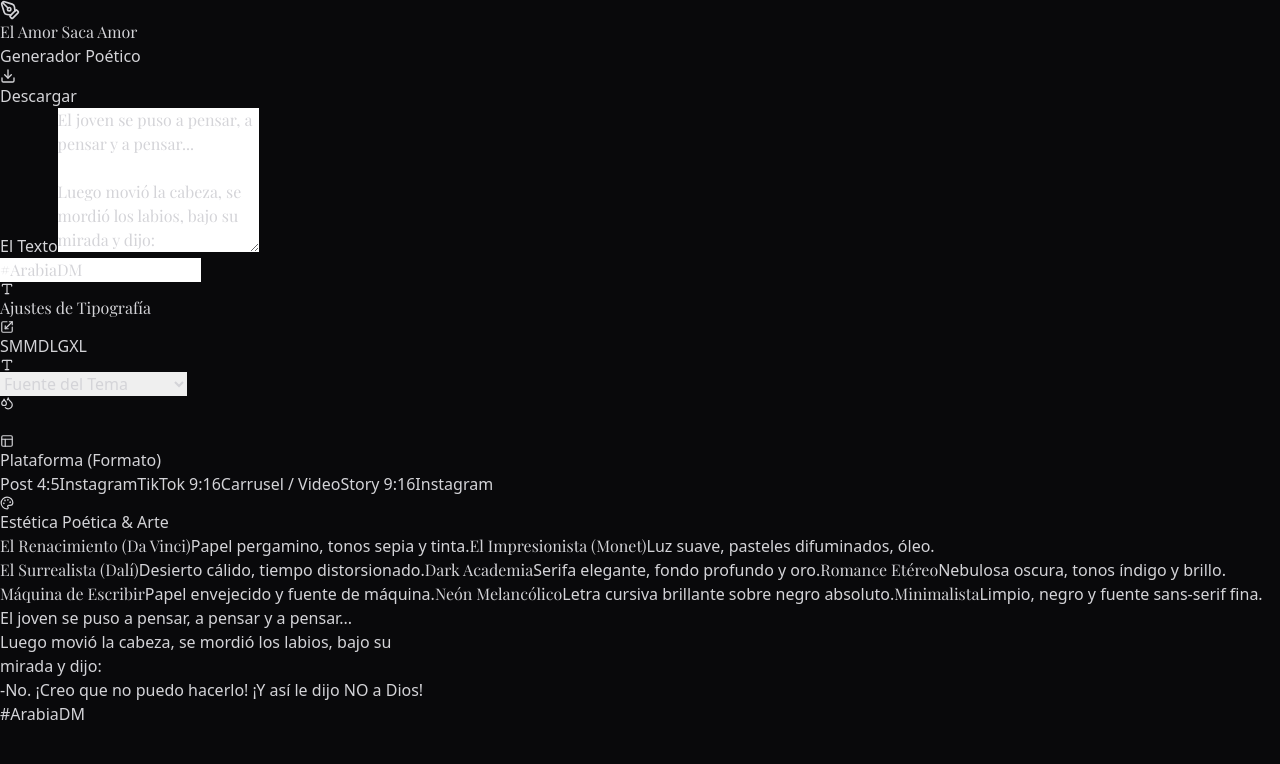
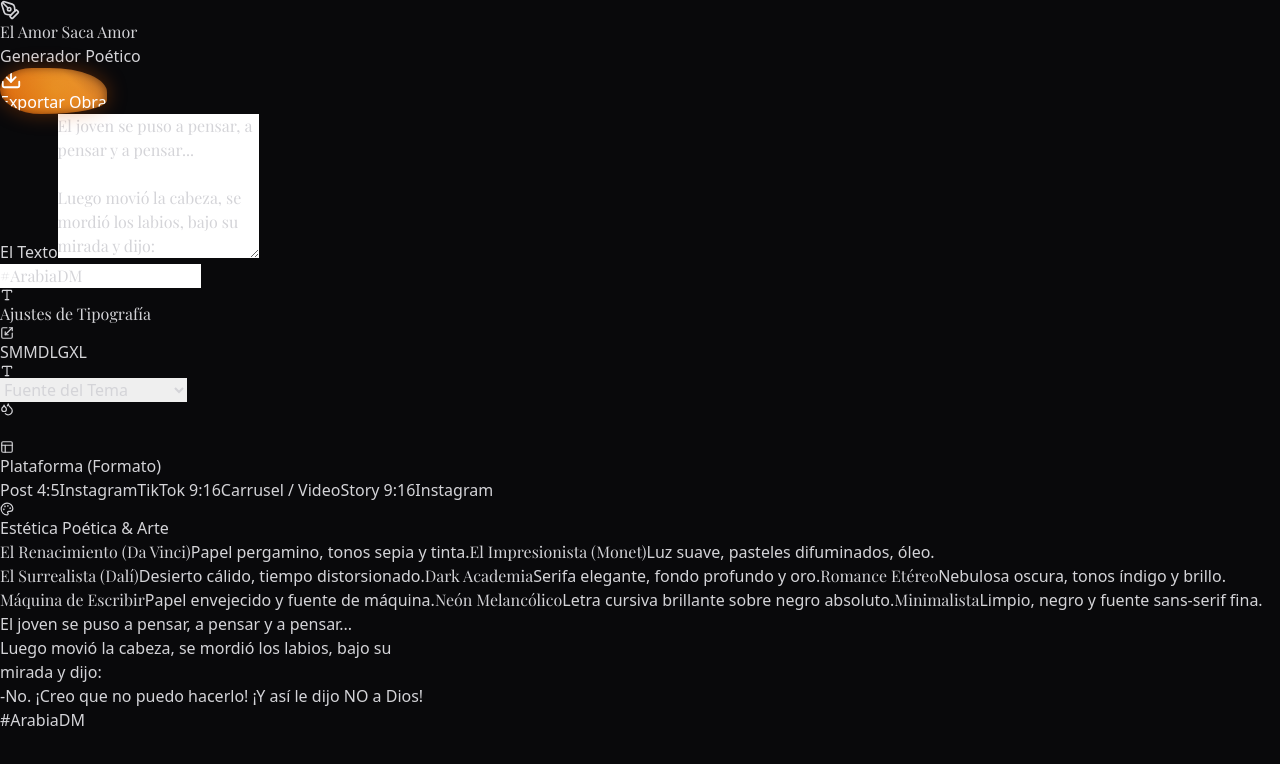
Before and after one commit to alej-developer/generador-poemas-elamorsacaamor, a React (Vite) app: page / in a window 1280 px wide. Shown: the top 764 px of the page. Built offline with nearby package versions, Linux system fonts and the light colour scheme; grey boxes are pictures that could not be loaded; a web font is replaced by a local one.

Commit message:
Make the download button a crazy blob inspired by The Scream

```diff
--- a/src/App.jsx
+++ b/src/App.jsx
@@ -71,9 +71,9 @@ function App() {
         <button
           onClick={handleExport}
           disabled={isExporting}
-          className="px-6 py-2.5 bg-zinc-100 hover:bg-white text-zinc-900 font-sans text-xs font-bold tracking-widest uppercase transition-all rounded-sm disabled:opacity-70 flex items-center gap-2"
+          className="btn-el-grito px-8 py-3 font-['Caveat'] text-2xl tracking-wide disabled:opacity-70 flex items-center gap-3 z-20"
         >
-          {isExporting ? <span className="animate-pulse flex items-center gap-2">Exportando...</span> : <><Download size={16} /> Descargar</>}
+          {isExporting ? <span className="animate-pulse flex items-center gap-2">Distorsionando...</span> : <><Download size={22} /> Exportar Obra</>}
         </button>
       </header>
 
--- a/src/index.css
+++ b/src/index.css
@@ -37,3 +37,53 @@
 ::-webkit-scrollbar-thumb:hover {
   background: #52525b;
 }
+
+/* -------------------------------------
+   BOTÓN "EL GRITO" (Munch)
+-------------------------------------- */
+@keyframes scream-blob {
+  0% { border-radius: 60% 40% 30% 70% / 60% 30% 70% 40%; }
+  50% { border-radius: 30% 60% 70% 40% / 50% 60% 30% 60%; }
+  100% { border-radius: 60% 40% 30% 70% / 60% 30% 70% 40%; }
+}
+
+@keyframes scream-gradient {
+  0% { background-position: 0% 50%; }
+  50% { background-position: 100% 50%; }
+  100% { background-position: 0% 50%; }
+}
+
+.btn-el-grito {
+  background: linear-gradient(45deg, #d35400, #e67e22, #1a252f, #2980b9);
+  background-size: 300% 300%;
+  animation: scream-blob 4s ease-in-out infinite, scream-gradient 6s ease infinite;
+  box-shadow: 0 0 20px rgba(211, 84, 0, 0.4), inset 0 0 10px rgba(0,0,0,0.5);
+  color: white;
+  transition: all 0.3s ease;
+  position: relative;
+  overflow: hidden;
+}
+
+.btn-el-grito::before {
+  content: '';
+  position: absolute;
+  top: -50%;
+  left: -50%;
+  width: 200%;
+  height: 200%;
+  background: radial-gradient(circle, rgba(255,255,255,0.2) 0%, transparent 60%);
+  transform: rotate(45deg);
+  pointer-events: none;
+  mix-blend-mode: overlay;
+}
+
+.btn-el-grito:hover {
+  transform: scale(1.1) rotate(-5deg);
+  box-shadow: 0 0 30px rgba(230, 126, 34, 0.8), inset 0 0 20px rgba(0,0,0,0.8);
+  filter: hue-rotate(15deg) contrast(1.2);
+}
+
+.btn-el-grito:active {
+  transform: scale(0.95) rotate(5deg);
+  animation-duration: 1s, 2s;
+}
```
